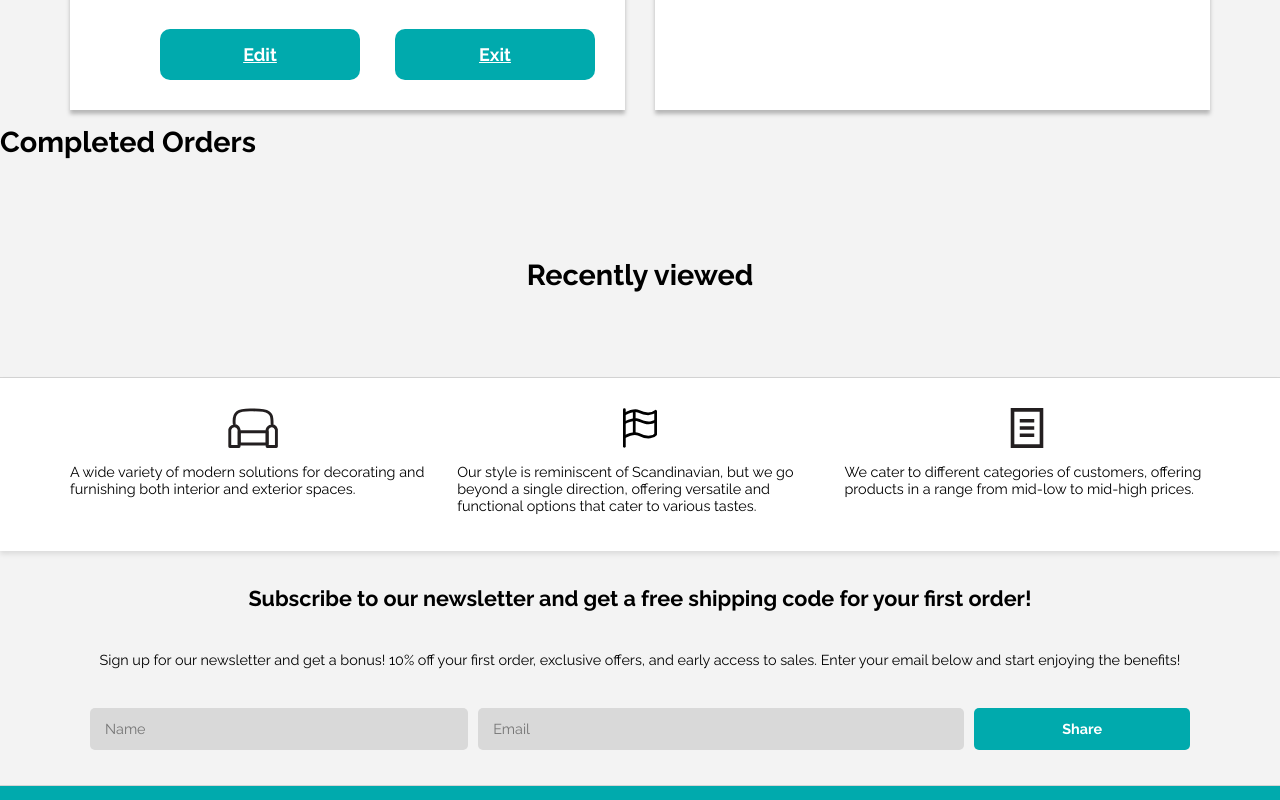
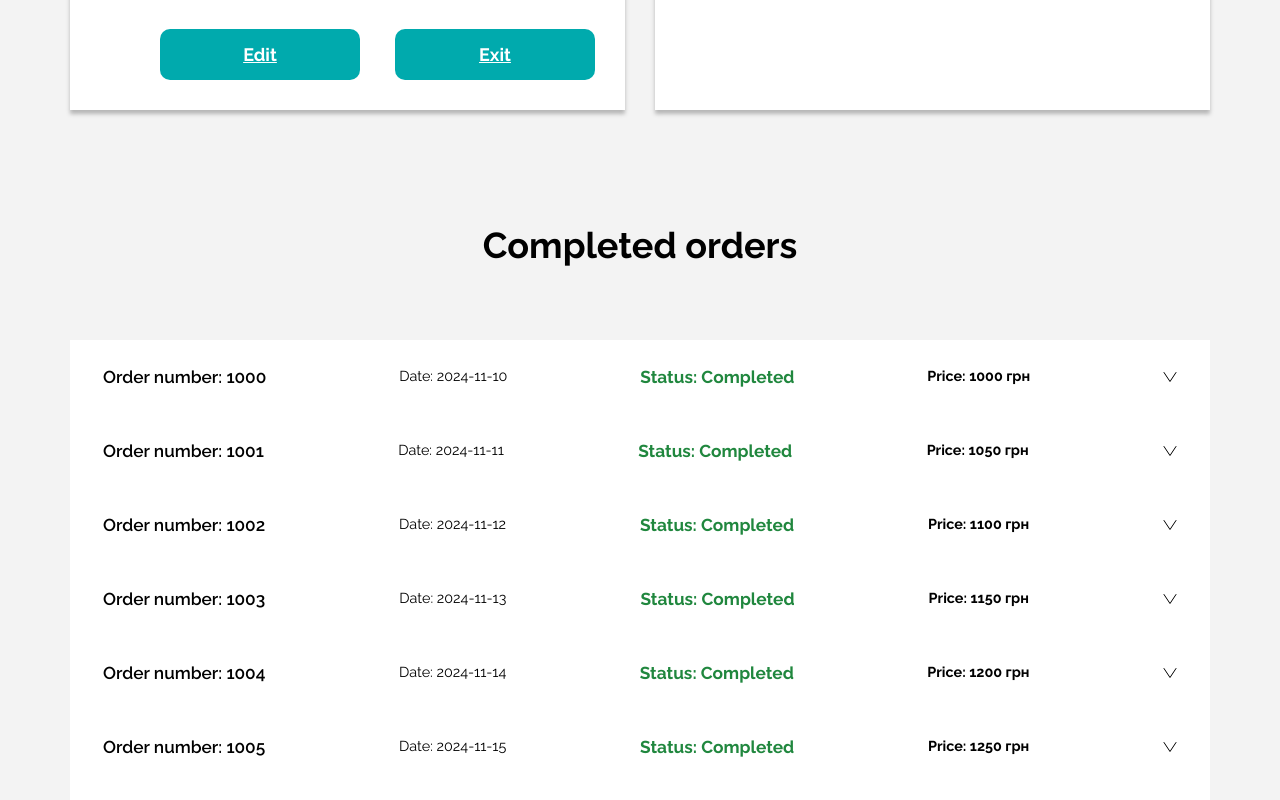
Before and after one commit to evgeniy5002/Jysk, a React (Vite) app in the folder Jysk/Jysk/jysk.client/: page /profile/completed-orders in a window 1280 px wide. Shown: the part 720-1520 px from the top of the page. Built offline with nearby package versions, Linux system fonts and the light colour scheme; no server answers.

Commit message:
Add component OrdersList and CompletedOrders

```diff
--- a/Jysk/Jysk/jysk.client/src/App.jsx
+++ b/Jysk/Jysk/jysk.client/src/App.jsx
@@ -13,8 +13,9 @@ import EditProfile from './components/EditProfile';
 import Categories from './pages/Categories';
 import Favorites from './components/Favorites';
 import MyReviews from './components/MyReviews';
-import NotFound from './pages/NotFound';
 import MyOrders from './components/MyOrders';
+import CompletedOrders from './components/CompletedOrders';
+
 import Register from './pages/Register';
 import Profile from './pages/Profile';
 import Stores from './pages/Stores';
@@ -23,6 +24,8 @@ import Store from './pages/Store';
 import Home from './pages/Home';
 import Work from './pages/Work';
 import Product from './pages/Product';
+import NotFound from './pages/NotFound';
+
 
 import './App.scss';
 
@@ -49,7 +52,7 @@ function App() {
                     <Route path="profile" element={<Profile />}>
                         <Route index element={<Navigate to="my-orders" />} />
                         <Route path="my-orders" element={<MyOrders />} />
-                        <Route path="completed-orders" element={<h1>Completed Orders</h1>} />
+                        <Route path="completed-orders" element={<CompletedOrders/>} />
                         <Route path="my-reviews" element={<MyReviews />} />
                         <Route path="favorites" element={<Favorites />} />
                         <Route path="edit" element={<EditProfile />} />
--- /dev/null
+++ b/Jysk/Jysk/jysk.client/src/components/CompletedOrders.jsx
@@ -0,0 +1,15 @@
+import React from 'react';
+import OrdersList from "../components/OrdersList";
+
+import { STATUS } from './Order';
+
+export default function CompletedOrders() {
+    const orders = Array.from({ length: 10 }, (_, i) => ({
+        orderNumber: `${1000 + i}`,
+        date: `2024-11-${10 + i}`,
+        status: STATUS.DONE,
+        price: 1000 + i * 50,
+    }));
+
+    return <OrdersList title="Completed orders" orders={orders} />;
+}
--- a/Jysk/Jysk/jysk.client/src/components/Header.jsx
+++ b/Jysk/Jysk/jysk.client/src/components/Header.jsx
@@ -49,7 +49,7 @@ export default function Header() {
                     </div>
 
                     <div className="header-item right">
-                        <NavLink to="*" className="section header-col">
+                        <NavLink to="/profile/favorites" className="section header-col">
                             <img className="icon" src={wishlistIcon} alt="Wishlist Icon" />
                             <p>Favorites</p>
                         </NavLink>
--- a/Jysk/Jysk/jysk.client/src/components/MyOrders.jsx
+++ b/Jysk/Jysk/jysk.client/src/components/MyOrders.jsx
@@ -1,22 +1,15 @@
 import React from 'react';
-import BodySection from '../components/BodySection';
-import "../styles/components/MyOrders.scss";
+import OrdersList from "../components/OrdersList";
 
-import Order from './Order';
+import { STATUS } from './Order';
 
 export default function MyOrders() {
-    return (
-        <BodySection noBorder>
-            <div className="my-orders">
-                <div className="heading">
-                    <span>My orders</span>
-                </div>
-                {
-                    Array.from({ length: 10 }).map(() => (
-                        <Order />
-                    ))
-                }
-            </div>
-        </BodySection>
-    );
+    const orders = Array.from({ length: 10 }, (_, i) => ({
+        orderNumber: `${1000 + i}`,
+        date: `2024-11-${10 + i}`,
+        status: STATUS.IN_PROGRESS,
+        price: 1000 + i * 50,
+    }));
+
+    return <OrdersList title="My orders" orders={orders} />;
 }
--- a/Jysk/Jysk/jysk.client/src/components/Order.jsx
+++ b/Jysk/Jysk/jysk.client/src/components/Order.jsx
@@ -2,16 +2,35 @@
 import arrowDown from "../assets/icons/arrow-down.svg";
 import "../styles/components/Order.scss";
 
-export default function Order() {
+export const STATUS = {
+  DONE: "done",
+  IN_PROGRESS: "in-progress",
+  CANCELLED: "cancelled",
+};
+
+const STATUS_LABELS = {
+  [STATUS.DONE]: "Completed",
+  [STATUS.IN_PROGRESS]: "In progress",
+  [STATUS.CANCELLED]: "Cancelled",
+};
+
+export default function Order({ orderNumber, date, status, price }) {
+
+  const normalizedStatus = Object.values(STATUS).includes(status)
+    ? status
+    : STATUS.IN_PROGRESS;
+
   return (
     <div className="order">
       <div className="order-info">
-                <span className="order-number">Order number: 12345</span>
-                <span className="order-date">Date: 2024-11-20</span>
-                <span className="order-status">Status: done</span>
-                <span className="order-price">Price: 1798 грн</span>
+        <span className="order-number">Order number: {orderNumber}</span>
+        <span className="order-date">Date: {date}</span>
+        <span className={`order-status ${normalizedStatus}`}>
+          Status: {STATUS_LABELS[normalizedStatus]}
+        </span>
+        <span className="order-price">Price: {price} грн</span>
       </div>
-            <img src={arrowDown} alt="Arrow Down"></img>
+      <img src={arrowDown} alt="Arrow Down" />
     </div>
   );
 }
--- /dev/null
+++ b/Jysk/Jysk/jysk.client/src/components/OrdersList.jsx
@@ -0,0 +1,26 @@
+import React from "react";
+import Order from "./Order";
+import BodySection from "../components/BodySection";
+
+export default function OrdersList({ title, orders }) {
+    return (
+        <BodySection noBorder>
+            <div className="my-orders">
+                <div className="heading">
+                    <span>{title}</span>
+                </div>
+                {
+                    orders.map((order, idx) => (
+                        <Order
+                            key={idx}
+                            orderNumber={order.orderNumber}
+                            date={order.date}
+                            status={order.status}
+                            price={order.price}
+                        />
+                    ))
+                }
+            </div>
+        </BodySection>
+    );
+}
--- a/Jysk/Jysk/jysk.client/src/styles/_variables.scss
+++ b/Jysk/Jysk/jysk.client/src/styles/_variables.scss
@@ -10,6 +10,8 @@ $color-surface: #ffffff;
 $color-accent-green: #20873e;
 $color-accent-red: #cf0013;
 $color-accent-yellow: #ffe44c;
+$color-accent-orange: #f5b43b;
+
 
 $color-border: #d4d4d4;
 $color-border-transparent: #00000080;
@@ -36,6 +38,7 @@ $gap-md: 15px;
 $gap-lg: 20px;
 
 $input-padding: 15px 20px;
+
 :root {
     --in-stock-green: #20873e;
     --in-stock-red: #cf0013;
--- a/Jysk/Jysk/jysk.client/src/styles/components/MyOrders.scss
+++ /dev/null
@@ -1,2 +0,0 @@
-@import '../variables';
-@import '../mixins';
--- a/Jysk/Jysk/jysk.client/src/styles/components/Order.scss
+++ b/Jysk/Jysk/jysk.client/src/styles/components/Order.scss
@@ -2,7 +2,7 @@
 @import '../mixins';
 
 .order {
-    background: white;
+    background: $color-surface;
     display: flex;
     justify-content: space-between;
     border: 1px solid transparent;
@@ -30,16 +30,23 @@
             font-size: 1.2rem;
         }
 
-        .order-status {
-            font-family: Raleway;
-            font-weight: 700;
-            font-size: 1.2rem;
-            color: rgba(52, 185, 6, 1);
-        }
-
         .order-price {
             font-weight: 700;
             font-size: 1rem;
+        }
+    }
+    .order-status {
+        font-weight: 700;
+        font-size: 1.2rem;
+
+        &.done {
+            color: $color-accent-green;
+        }
+        &.in-progress {
+            color: $color-accent-orange;
+        }
+        &.cancelled {
+            color: $color-accent-red;
         }
     }
 
```
Lines whose indentation alone changed are shown as unchanged.
